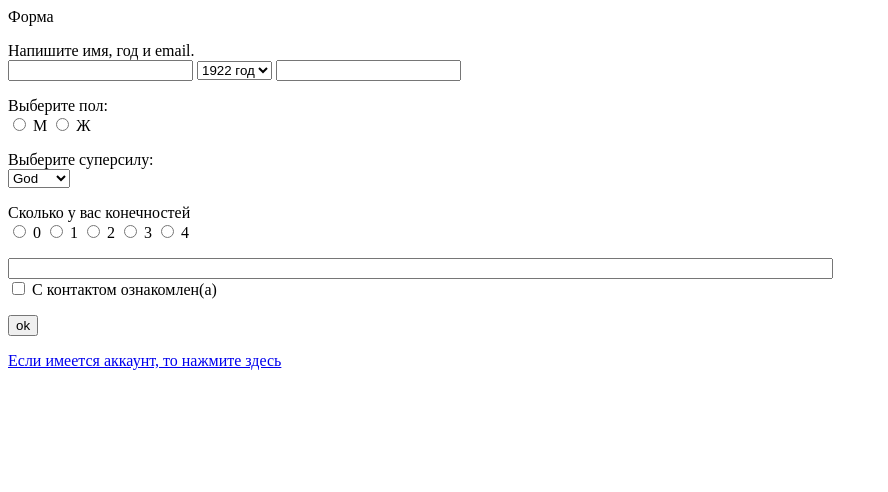
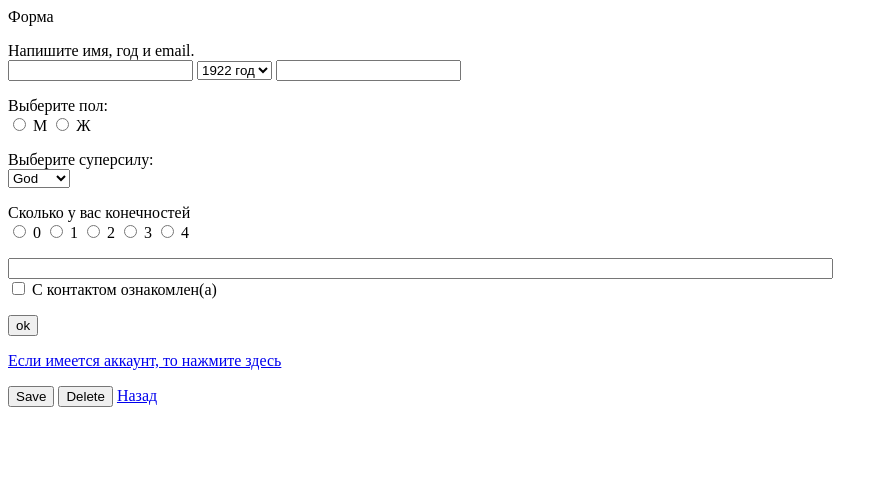
Before and after one commit to voird/web-6, a PHP site: page /form.php in a window 1280 px wide. Shown: the top 492 px of the page, without its empty margins (0-888 px from the left). Run offline with PHP 8.4, Linux system fonts and the light colour scheme; data that the repository does not hold is empty.

Commit message:
Update form.php

```diff
--- a/form.php
+++ b/form.php
@@ -93,7 +93,7 @@ if (!empty($messages)) {
             }
             else{
                 echo '
-
+            <div class ="logout">
                 <form action="index.php" method="post">
                     <input name="logout" type="submit" value="Выйти">
                 </form>
@@ -104,3 +104,13 @@ if (!empty($messages)) {
     </form>
   </body>
 </html>
+
+
+                <input name='dd' hidden value=<?php print($_GET['edit_id']);?>>
+                <input type="submit" name='save' value="Save"/>
+                <input type="submit" name='del' value="Delete"/>
+    </form>
+             <a href='admin.php' class="button">Назад</a>
+
+    </div>
+</body>
```
